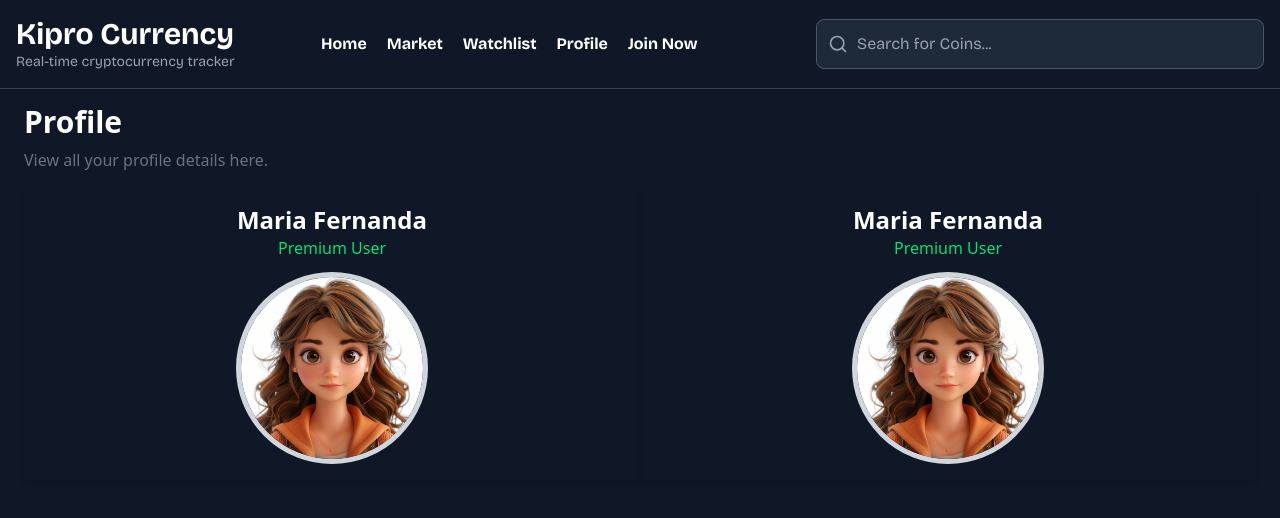
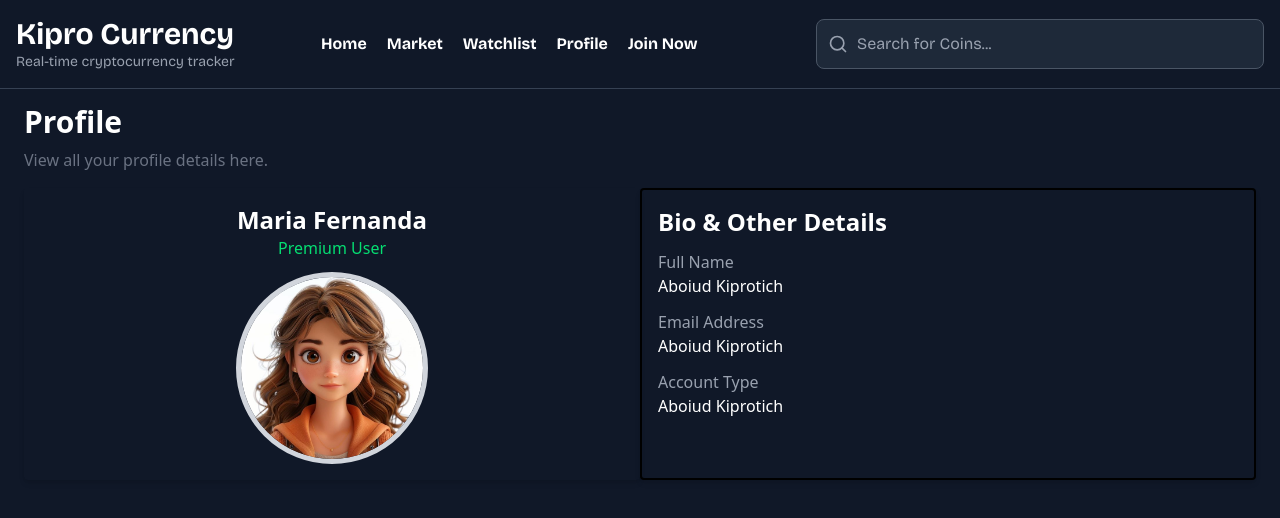
Before and after one commit to Elai5/crypto-tracker, a React (Vite) app: page /profile in a window 1280 px wide. Shown: the top 518 px of the page. Built offline with nearby package versions, Linux system fonts and the light colour scheme.

Commit message:
added supabaseclient file to set up supabase configuration, set up the account credetianls in the env and installed supabase

```diff
--- a/src/pages/Profile.jsx
+++ b/src/pages/Profile.jsx
@@ -27,21 +27,25 @@ export const Profile = () => {
             />
           </div>
         </div>
-        <div className="flex flex-col items-center  gap-3 p-4 rounded shadow-md w-1/2 text-center">
+        <div className="flex flex-col gap-3 p-4 rounded shadow-md w-1/2 border-2">
           <div>
             {" "}
             <h2 className="font-semibold text-white text-2xl">
-              Maria Fernanda
+              Bio & Other Details
             </h2>
-            <span className="text-base text-green-400">Premium User</span>
           </div>
 
-          <div className="w-48 h-48 rounded-full overflow-hidden border-[5px] border-gray-300">
-            <img
-              src={assets.cartoon}
-              alt=""
-              className="w-full h-full object-cover"
-            />
+          <div className="">
+            <h2 className="text-gray-400">Full Name</h2>
+            <p className=" text-white">Aboiud Kiprotich</p>
+          </div>
+          <div className="">
+            <h2 className="text-gray-400">Email Address</h2>
+            <p className=" text-white">Aboiud Kiprotich</p>
+          </div>
+            <div className="">
+            <h2 className="text-gray-400">Account Type</h2>
+            <p className=" text-white">Aboiud Kiprotich</p>
           </div>
         </div>
       </div>
--- /dev/null
+++ b/src/supabaseClient.js
@@ -0,0 +1,8 @@
+/** @format */
+
+import { createClient } from "@supabase/supabase-js";
+
+const supabaseUrl = import.meta.env.VITE_SUPABASE_URL;
+const supabaseAnonKey = import.meta.env.VITE_SUPABASE_ANON_KEY;
+
+export const supabase = createClient(supabaseUrl, supabaseAnonKey);
```
Also changed, not shown: 1 other file (tests, documents, lock files or other folders).
